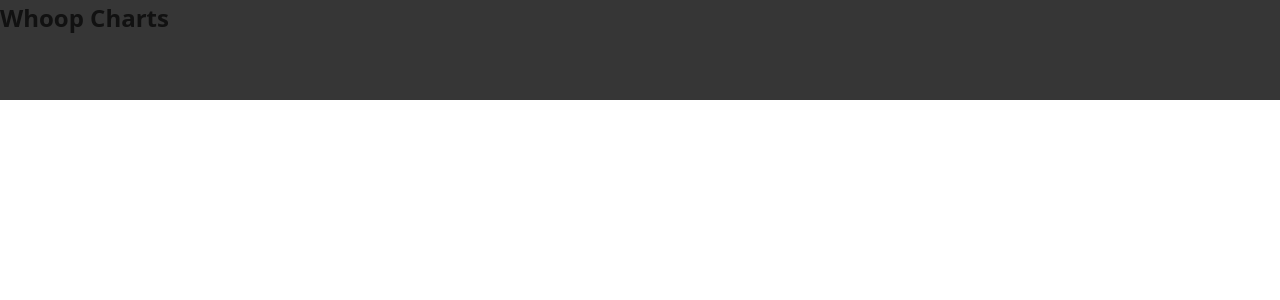
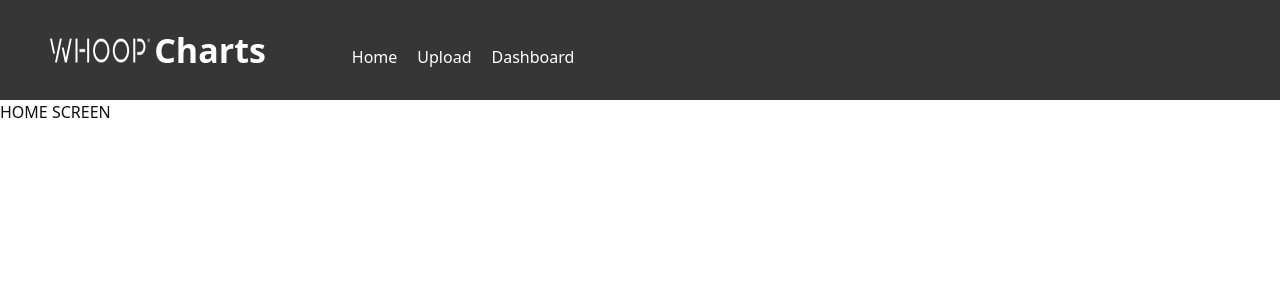
Before and after one commit to JoshGenereux/whoop-charts, a Next.js app: page / in a window 1280 px wide. Shown: the top 300 px of the page. Built offline with nearby package versions, Linux system fonts and the light colour scheme.

Commit message:
added routes

```diff
--- a/app/dashboard/page.tsx
+++ b/app/dashboard/page.tsx
@@ -3,7 +3,6 @@
 export default function DashboardPage() {
   return (
     <div>
-      <Navbar />
       <h1>Dashboard</h1>
     </div>
   );
--- a/app/page.tsx
+++ b/app/page.tsx
@@ -1,3 +1,3 @@
 export default function Home() {
-  return <div className="test"></div>;
+  return <div className="test">HOME SCREEN</div>;
 }
--- a/components/navbar/Navbar.module.css
+++ b/components/navbar/Navbar.module.css
@@ -2,4 +2,24 @@
   width: 100%;
   height: 100px;
   background-color: rgb(54, 54, 54);
+  display: flex;
+  align-items: center;
+  padding-left: 50px;
 }
+
+.headerName {
+  color: white;
+  font-size: 34px;
+}
+
+.linksWrapper {
+  display: flex;
+  gap: 20px;
+  margin-left: 86px;
+  margin-top: 13px;
+}
+
+.link {
+  color: white;
+  text-decoration: none;
+}
--- a/components/navbar/Navbar.tsx
+++ b/components/navbar/Navbar.tsx
@@ -1,9 +1,24 @@
+import Link from "next/link";
 import styles from "./Navbar.module.css";
+import Image from "next/image";
 
 export default function Navbar() {
   return (
     <nav className={styles.navbar}>
-      <h1>Whoop Charts</h1>
+      <Image src="/whoopLogo.png" alt="Whoop Logo" width={100} height={25} />
+      &nbsp;
+      <h1 className={styles.headerName}>Charts</h1>
+      <div className={styles.linksWrapper}>
+        <Link className={styles.link} href="/">
+          Home
+        </Link>
+        <Link className={styles.link} href="/upload">
+          Upload
+        </Link>
+        <Link className={styles.link} href="/dashboard">
+          Dashboard
+        </Link>
+      </div>
     </nav>
   );
 }
```
Also changed, not shown: public/whoopLogo.png (added).
